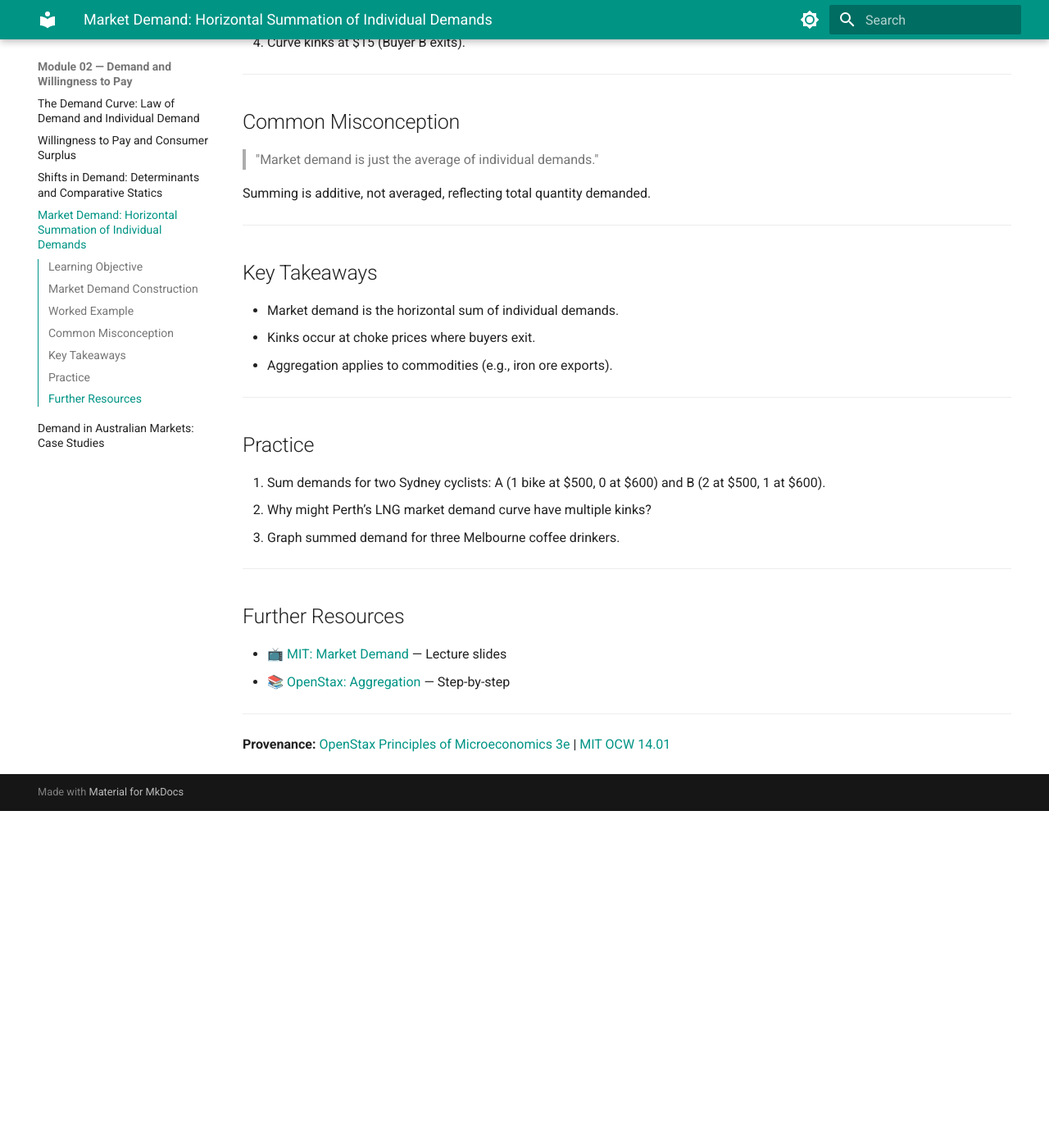
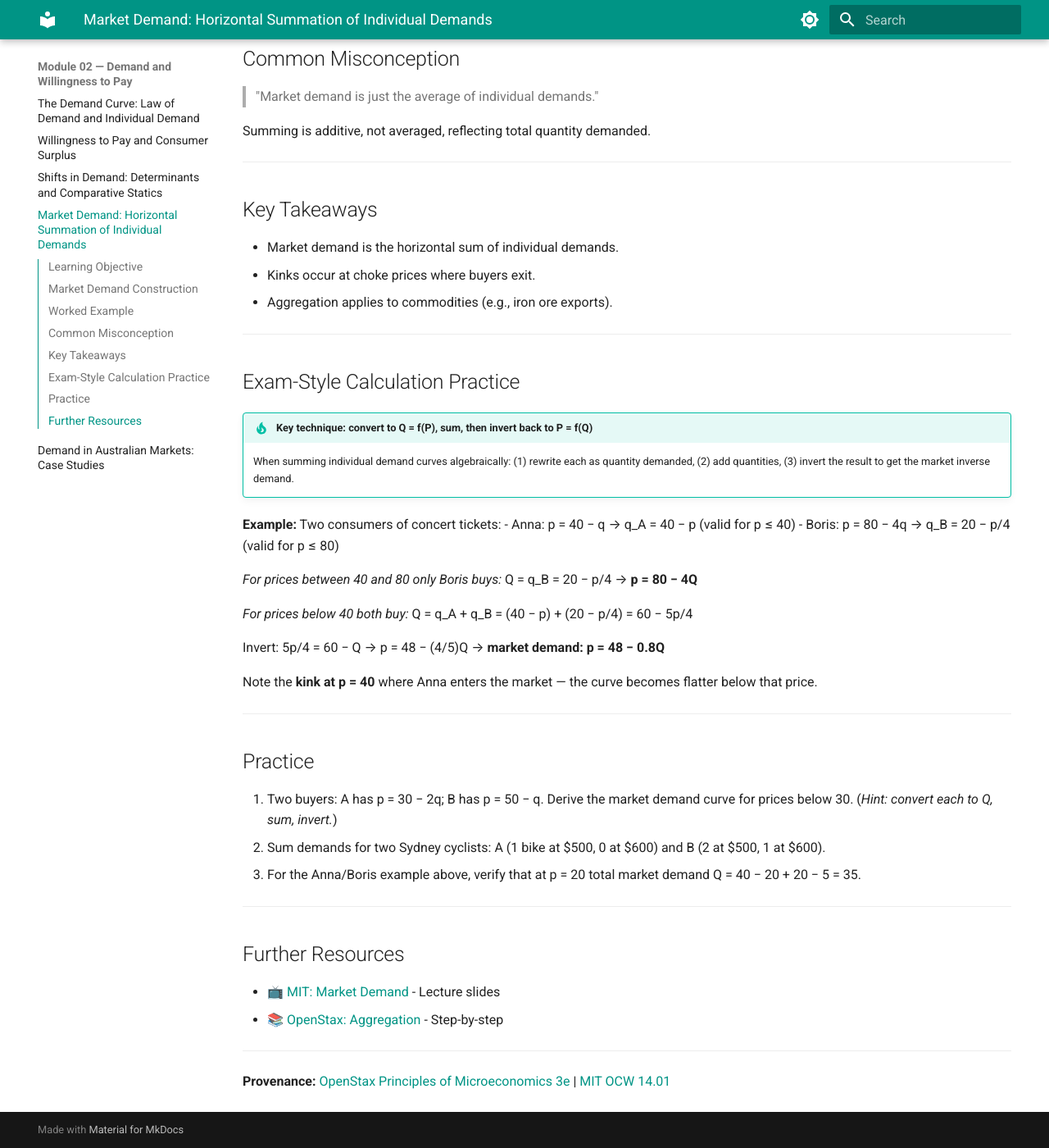
Before and after one commit to pspedding/micro-course-2026, an MkDocs documentation site: the page built from docs/modules/module-02/M02.L04-market-demand-horizontal-summation.md, in a window 1280 px wide and 1400 px high, scrolled down 1037 px. Shown: the whole window at 82% size. Built offline with MkDocs 1.6.1 and Material for MkDocs 9.7.7, drawn with Linux system fonts in a browser that asks for light colours; before the commit the page ends 2026 px from its top, so only the background shows below that; some of the changed text lies outside the part shown.

Commit message:
Add exam-style calculation sections to M02.L02, M02.L04, M04.L05
- M02.L02: MB curve = WTP per unit; worked examples with MB=150-2q
- M02.L04: Horizontal summation algebra (convert→sum→invert); kink explanation
- M04.L05: Excess supply/demand plug-in technique; two worked examples

```diff
--- a/docs/modules/module-02/M02.L04-market-demand-horizontal-summation.md
+++ b/docs/modules/module-02/M02.L04-market-demand-horizontal-summation.md
@@ -1,6 +1,6 @@
-# M02.L04 — Market Demand: Horizontal Summation of Individual Demands
+# M02.L04 - Market Demand: Horizontal Summation of Individual Demands
 
-**Module:** Module 02 — Demand and Willingness to Pay
+**Module:** Module 02 - Demand and Willingness to Pay
 **Lesson:** L04 of 05
 **Duration:** ~30 minutes
 **Level:** Introductory
@@ -54,18 +54,38 @@ Summing is additive, not averaged, reflecting total quantity demanded.
 
 ---
 
+## Exam-Style Calculation Practice
+
+!!! tip "Key technique: convert to Q = f(P), sum, then invert back to P = f(Q)"
+    When summing individual demand curves algebraically: (1) rewrite each as quantity demanded, (2) add quantities, (3) invert the result to get the market inverse demand.
+
+**Example:** Two consumers of concert tickets:
+- Anna: p = 40 − q → q_A = 40 − p (valid for p ≤ 40)
+- Boris: p = 80 − 4q → q_B = 20 − p/4 (valid for p ≤ 80)
+
+*For prices between 40 and 80 only Boris buys:* Q = q_B = 20 − p/4 → **p = 80 − 4Q**
+
+*For prices below 40 both buy:*
+Q = q_A + q_B = (40 − p) + (20 − p/4) = 60 − 5p/4
+
+Invert: 5p/4 = 60 − Q → p = 48 − (4/5)Q → **market demand: p = 48 − 0.8Q**
+
+Note the **kink at p = 40** where Anna enters the market — the curve becomes flatter below that price.
+
+---
+
 ## Practice
 
-1. Sum demands for two Sydney cyclists: A (1 bike at $500, 0 at $600) and B (2 at $500, 1 at $600).
-2. Why might Perth’s LNG market demand curve have multiple kinks?
-3. Graph summed demand for three Melbourne coffee drinkers.
+1. Two buyers: A has p = 30 − 2q; B has p = 50 − q. Derive the market demand curve for prices below 30. (*Hint: convert each to Q, sum, invert.*)
+2. Sum demands for two Sydney cyclists: A (1 bike at $500, 0 at $600) and B (2 at $500, 1 at $600).
+3. For the Anna/Boris example above, verify that at p = 20 total market demand Q = 40 − 20 + 20 − 5 = 35.
 
 ---
 
 ## Further Resources
 
-- 📺 [MIT: Market Demand](https://ocw.mit.edu/courses/14-01-principles-of-microeconomics-fall-2023/) — Lecture slides
-- 📚 [OpenStax: Aggregation](https://socialsci.libretexts.org/Bookshelves/Economics/Microeconomics/Principles_of_Microeconomics_3e_(OpenStax)/03%3A_Demand_and_Supply/3.03%3A_Market_Demand_and_Supply) — Step-by-step
+- 📺 [MIT: Market Demand](https://ocw.mit.edu/courses/14-01-principles-of-microeconomics-fall-2023/) - Lecture slides
+- 📚 [OpenStax: Aggregation](https://socialsci.libretexts.org/Bookshelves/Economics/Microeconomics/Principles_of_Microeconomics_3e_(OpenStax)/03%3A_Demand_and_Supply/3.03%3A_Market_Demand_and_Supply) - Step-by-step
 
 ---
 
```
Also changed, not shown: docs/modules/module-02/M02.L02-willingness-to-pay-consumer-surplus.md (+19 -3 lines), docs/modules/module-04/M04.L05-markets-in-disequilibrium-shortages-surpluses.md (+22 -3 lines).
